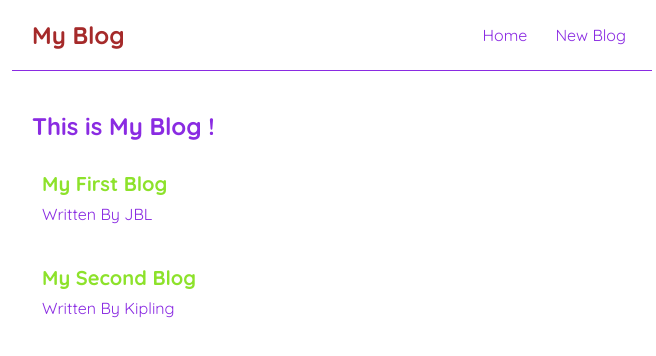
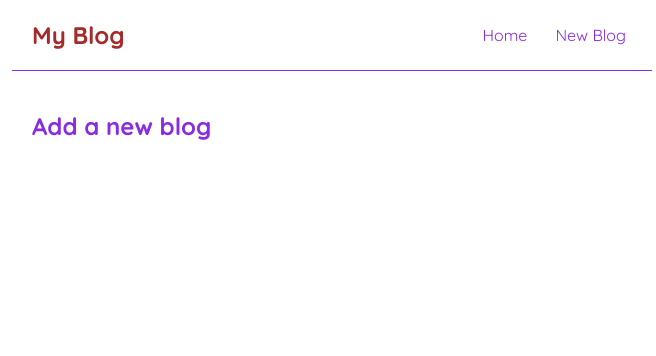
Before and after one commit to mdarif6/arif-blog, a React (Create React App) app: page /create in a window 1280 px wide. Shown: the top 356 px of the page, without its empty margins (308-964 px from the left). Built offline with nearby package versions, Linux system fonts and the light colour scheme; data requests are answered from the project's data file.

Commit message:
Exact Match Routes

```diff
--- a/src/App.js
+++ b/src/App.js
@@ -2,6 +2,7 @@
 import Navbar from "./Navbar";
 import BlogList from "./BlogList";
 import { BrowserRouter, Route, Switch } from "react-router-dom";
+import Create from "./Create";
 
 function App() {
   return (
@@ -10,8 +11,11 @@
         <Navbar />
         <div className="content">
           <Switch>
-            <Route path="/">
+            <Route exact path="/">
               <Home />
+            </Route>
+            <Route path="/create">
+              <Create />
             </Route>
           </Switch>
         </div>
--- /dev/null
+++ b/src/Create.js
@@ -0,0 +1,7 @@
+export default function Create() {
+  return (
+    <div className="create">
+      <h2>Add a new blog</h2>
+    </div>
+  );
+}
```
